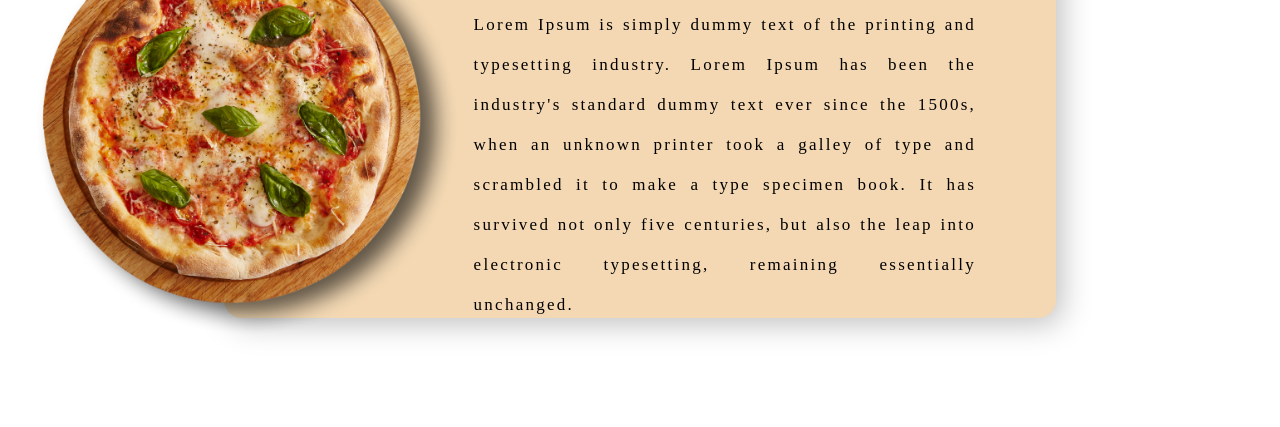
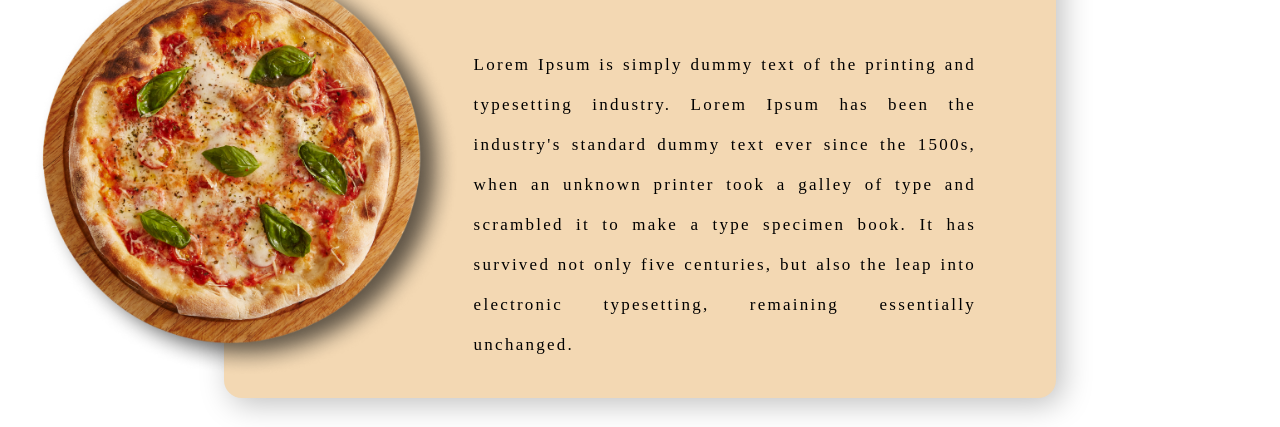
Before and after one commit to Radiaidel/Brief2, a plain HTML site: page about.html in a window 1280 px wide. Shown: the part 242-669 px from the top of the page. Drawn offline with Linux system fonts and the light colour scheme; a web font is replaced by a local one.

Commit message:
modifier la taille  de la section history de la page about

```diff
--- a/style.css
+++ b/style.css
@@ -406,7 +406,7 @@ input[type="email"] {
 }
 /* about us */
     .history-section {
-        height: 50vh;
+        height: 60vh;
         display: flex;
         justify-content: space-between;
         align-items: center;
@@ -503,3 +503,17 @@ input[type="email"] {
 .top img , .bottom img{
    width: 26%;
 }
+
+
+
+
+
+
+
+
+
+/* media */
+@media (max-width: 768px) {
+
+
+}
```
